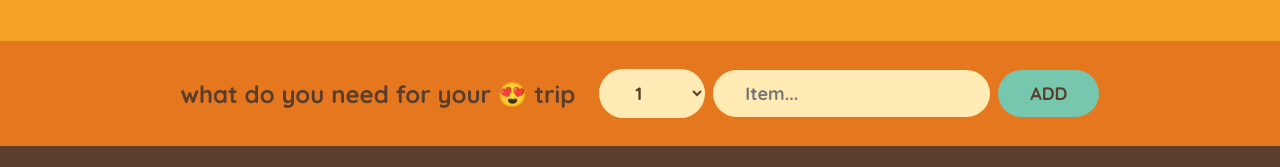
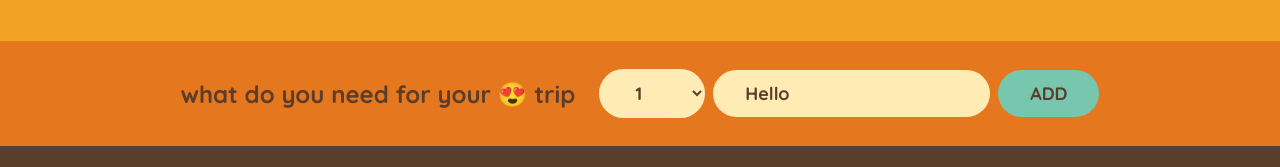
Before and after one commit to xKachi/travel-list, a React (Create React App) app: page / in a window 1280 px wide. Shown: the part 131-298 px from the top of the page. Built offline with nearby package versions, Linux system fonts and the light colour scheme.

Commit message:
controlled elements

```diff
--- a/src/App.js
+++ b/src/App.js
@@ -1,3 +1,5 @@
+import { useState } from "react";
+
 export default function App() {
   return (
     <div className="app">
@@ -20,14 +22,28 @@
 }
 
 function Form() {
+  const [description, setDescription] = useState("Hello");
+  const [quantity, setQuantity] = useState(1);
+
   function handleSubmit(e) {
     e.preventDefault();
+
+    if (!description) return;
+
+    const newItem = { description, quantity, packed: false, id: Date.now() };
+    console.log(newItem);
+
+    setDescription("");
+    setQuantity(1);
   }
 
   return (
     <form className="add-form" onSubmit={handleSubmit}>
       <h3>what do you need for your 😍 trip</h3>
-      <select>
+      <select
+        value={quantity}
+        onChange={(e) => setQuantity(Number(e.target.value))}
+      >
         {Array.from({ length: 20 }, (_, i) => i + 1).map((num) => (
           <option value={num} key={num}>
             {num}
@@ -35,7 +51,12 @@
         ))}
       </select>
 
-      <input type="text" placeholder="Item..." />
+      <input
+        type="text"
+        placeholder="Item..."
+        value={description}
+        onChange={(e) => setDescription(e.target.value)}
+      />
       <button>Add</button>
     </form>
   );
```
